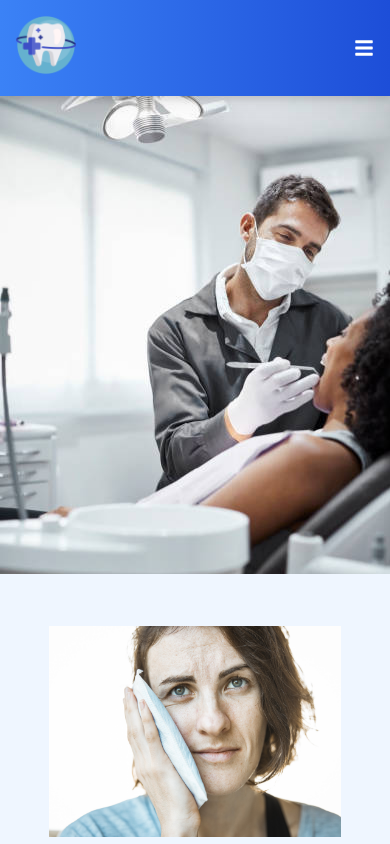
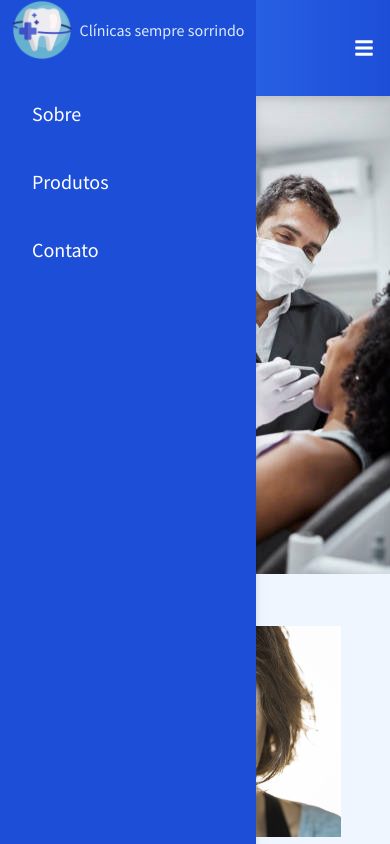
Before and after one commit to vinirocha05/consultorio, a Next.js app: page / in a window 390 px wide. Shown: the top 844 px of the page. Built offline with nearby package versions, Linux system fonts and the light colour scheme.

Commit message:
ajuste menu mobile

```diff
--- a/pages/components/Header.jsx
+++ b/pages/components/Header.jsx
@@ -1,14 +1,19 @@
 import Image from "next/image"
 import Link from "next/link"
-import { FaBars} from 'react-icons/fa'
+import { useEffect, useState } from "react"
+import { FaBars } from 'react-icons/fa'
 
 export default function Header(props) {
+    const [click, setClick] = useState(false);
+    function handleClick() {
+        setClick(!click)
+    }
     return (
         <header className="bg-gradient-to-r from-blue-500 to-blue-700 drop-shadow-lg fixed w-screen  z-10">
             <div className="flex h-24 justify-between items-center px-4 md:max-w-6xl mx-auto my-auto" >
                 <div><Link href="/" passHref><Image src='/assets/img/dentistry.png' alt="img" width='60' height='60' /></Link></div>
                 <div className="flex flex-1 text-white justify-end md:hidden text-xl" >
-                    <FaBars/>
+                    <FaBars onClick={handleClick} />
                 </div>
                 <div>
                     <nav className="flex-1">
@@ -20,6 +25,17 @@ export default function Header(props) {
                     </nav>
                 </div>
             </div>
+            <div className={`h-screen text-blue-100 z-10 w-64 absolute top-0 bg-blue-700 transform transition duration-200 ease-in-out ${click? '-translate-x-full':''}`}>
+                <div className="flex justify-center items-center "><Link href="/" passHref><Image src='/assets/img/dentistry.png' alt="img" width='60' height='60' /></Link>
+                    <span className="ml-2">Clínicas sempre sorrindo</span></div>
+                <nav className="flex-1">
+                    <ul className="text-white text-xl mt-5">
+                        <li className="py-5 ml-8"><Link href="">Sobre</Link></li>
+                        <li className="py-5 ml-8"><Link href="">Produtos</Link></li>
+                        <li className="py-5 ml-8"><Link href="">Contato</Link></li>
+                    </ul>
+                </nav>
+            </div>
         </header>
     )
 };
--- a/pages/index.jsx
+++ b/pages/index.jsx
@@ -1,6 +1,8 @@
 import Header from "./components/Header"
 import Footer from "./components/Footer"
 
+import Image from "next/image"
+import Link from "next/link"
 
 import Aos from "aos"
 import 'aos/dist/aos.css';
@@ -14,7 +16,7 @@ export default function Home() {
   }, [])
   return (
     <>
-      <Header />
+      <Header className='z-100' />
       <main className="overflow-hidden">
         <div className="bg-[url('/assets/img/mobile-photo.jpg')] h-68vh md:bg-[url('/assets/img/main-bg.jpg')] bg-no-repeat md:h-screen md:bg-cover">
         </div>
@@ -23,11 +25,11 @@ export default function Home() {
             <label>Nome</label>
             <input type="text" className="mb-3 border-2 border-gray-100 shadow-sm" />
             <label>Sobrenome</label>
-            <input type="text" className="mb-3 border-2 border-gray-100 shadow-sm"  />
+            <input type="text" className="mb-3 border-2 border-gray-100 shadow-sm" />
             <label>Telefone</label>
-            <input type="number" className="mb-3 border-2 border-gray-100 shadow-sm"  />
+            <input type="number" className="mb-3 border-2 border-gray-100 shadow-sm" />
             <label className="mb-2"  >Qual especialidade</label>
-            <select id="combo-box" className="mb-3 border-2 border-gray-100 shadow-sm"  name="time">
+            <select id="combo-box" className="mb-3 border-2 border-gray-100 shadow-sm" name="time">
               <option value=""></option>
               <option value="ac">Odontologia geral</option>
               <option value="ac">Branqueamento</option>
```
